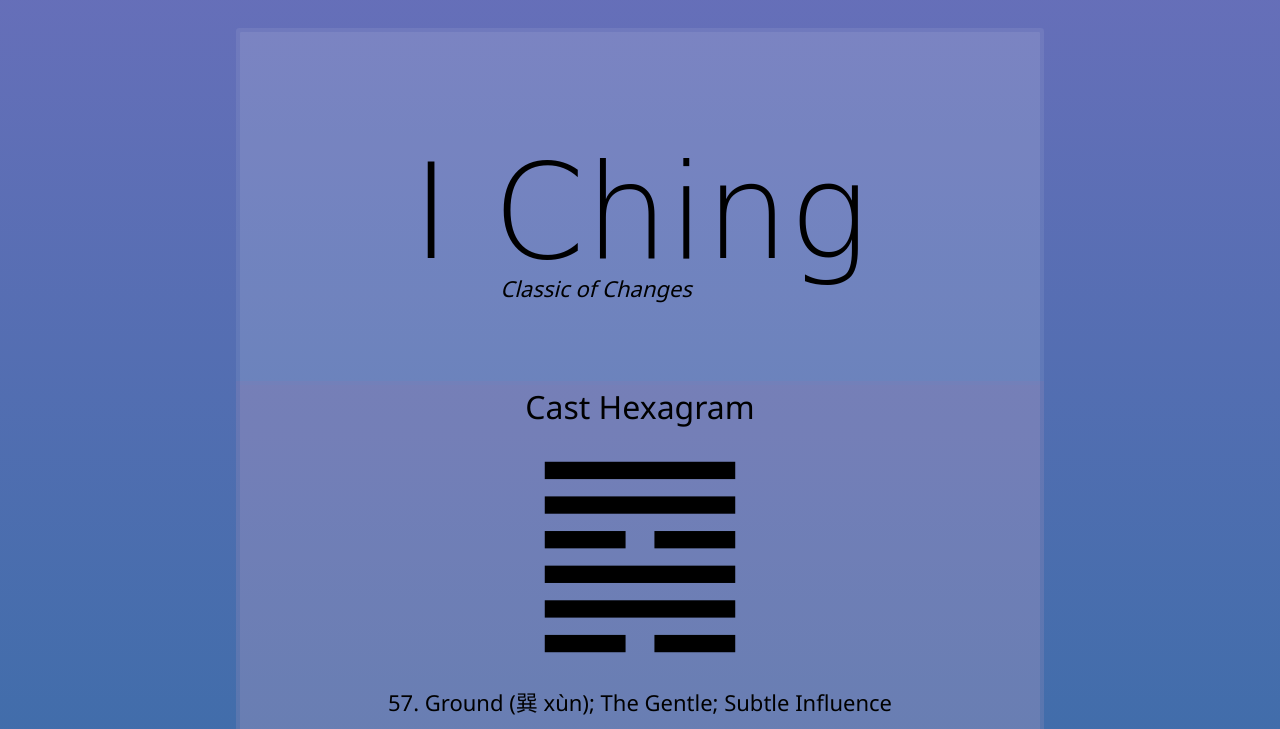
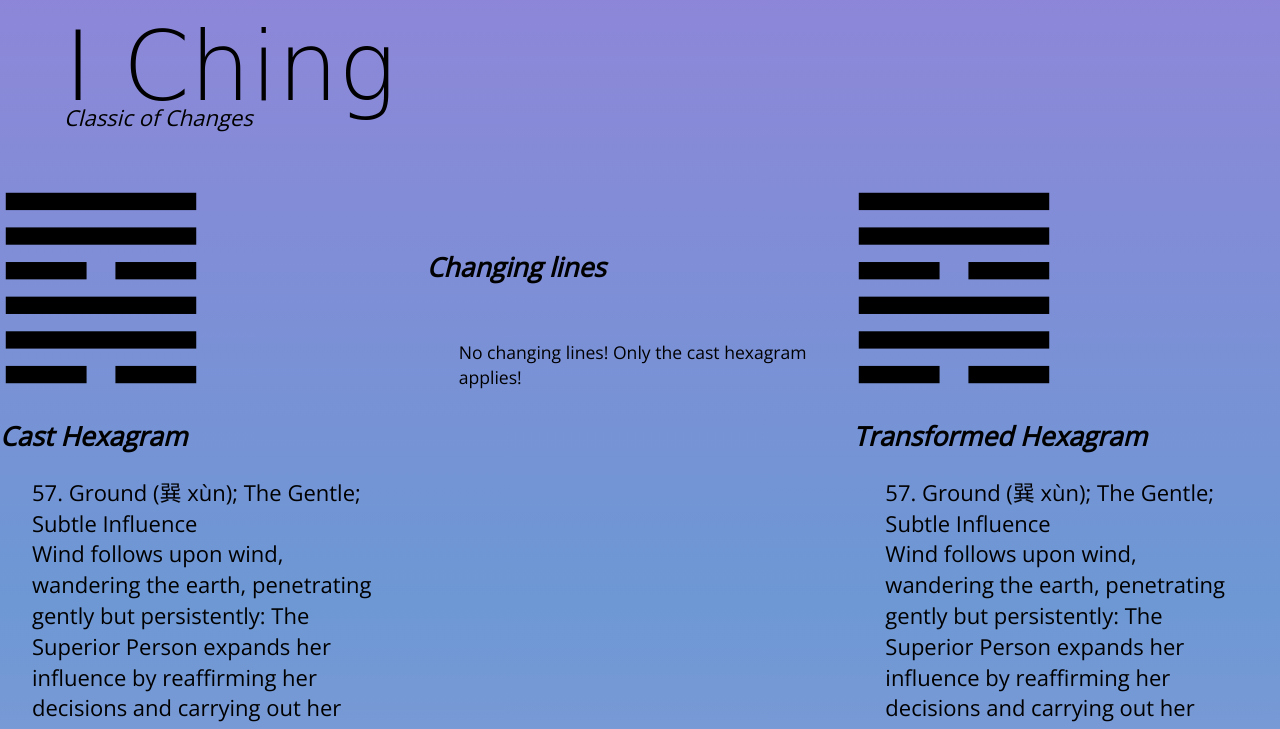
Before and after one commit to ablwr/i-ching, a plain HTML site: page index.html in a window 1280 px wide. Both pictures are taken after a click on the button "Cast!". Shown: the top 729 px of the page. Drawn offline with nearby package versions, Linux system fonts and the light colour scheme; a web font is replaced by a local one.

Commit message:
draft makeover

```diff
--- a/css/css.css
+++ b/css/css.css
@@ -1,12 +1,52 @@
 body {
-  font-family: 'Noto Sans', sans-serif;
+  font-family: 'Open Sans', sans-serif;
   font-size: 22px;
   line-height: 1.4;
 }
 
-@media all and (max-width: 1000px) {
-  body {
-    font-size: 36px;
+#main {
+  position: absolute;
+  width: 100%;
+  height: 100%;
+  display: grid;
+  grid-template-columns: 1fr 3fr;
+  grid-gap: 1em;
+  grid-template-areas:
+   "header"
+   "introduction"
+   "content"
+   "footer"
+
+}
+
+.introduction {
+  grid-area: introduction;
+  float: left;
+  padding-left: 4rem;
+}
+
+#thatWhichIsCast {
+  display: inline-grid;
+  grid-area: content;
+  grid-auto-columns: 1fr;
+  grid-auto-flow: unset;
+}
+
+@media only screen and (min-width: 667px)  {
+  #thatWhichIsCast {
+    display: inline-grid;
+    grid-area: content;
+    grid-auto-columns: 1fr 1fr 1fr;
+    grid-auto-flow: column;
+  }
+  footer {
+    grid-area: footer;
+    height: 2.5rem;
+    text-align: center;
+    margin-top: 2rem;
+    padding-bottom: 2rem;
+    float: right;
+    padding-right: 4rem;
   }
 }
 
@@ -28,44 +68,26 @@ button {
 }
 
 footer {
+  grid-area: footer;
   height: 2.5rem;
   text-align: center;
   margin-top: 2rem;
   padding-bottom: 2rem;
-  max-width: 800px;
 }
 
 footer a {
+  line-height: 4rem;
   text-decoration: none;
 }
 
-#container {
-  position: absolute;
-  width: 100%;
-  height: 100%;
-  display: flex;
-  flex: 1;
-  justify-content: center;
-  align-content: flex-start;
-  text-align: center;
-  align-items: flex-start;
-}
-
-.main {
-  background-color: rgba(255, 255, 255, 0.15);
-  margin-top: 2rem;
-  border-radius: 1px;
-  box-shadow: 0px 0px 0px 4px rgba(255, 255, 255, 0.08);
-  width: 800px;
-}
 
 #canvas {
   width: 100%;
   height: 100%;
   position: fixed;
   z-index:-1;
-  background: linear-gradient(0deg, rgb(113,127,201), rgb(185,166,221), rgb(212,166,221), rgb(64,109,170), rgb(143,113,201));
-  background-size: 800% 800%;
+  background: linear-gradient(0deg, rgb(103, 185, 240), rgb(185,166,221), rgb(212,166,221), rgb(109, 152, 212), rgb(174, 117, 221));
+  background-size: 600% 600%;
   -webkit-animation: colors 60s ease infinite;
   -moz-animation: colors 60s ease infinite;
   animation: colors 60s ease infinite;
@@ -75,17 +97,25 @@ hr {
   opacity: 0.5;
 }
 
+
 #left, #right {
-  max-width: 800px;
-  background-color: rgba(200, 100, 150, 0.1);
-  box-shadow: 0px 0px 0px 4px rgba(200, 100, 150, 0.08);
   animation: change-in 2s alternate linear;
 }
 
+
+#left a, #right a {
+  line-height: 4rem;
+  font-style: oblique;
+  margin-left: 2rem;
+}
+
 #changing {
-  background-color: rgba(100, 100, 150, 0.2);
-  margin: 1rem;
+  padding-top: 5vh;
   animation: change-in 2s alternate linear;
+}
+
+#changing p {
+  padding-top:1rem;
 }
 
 #changing_text {
@@ -93,24 +123,33 @@ hr {
 }
 
 #left_hex, #right_hex {
+  text-align: center;
   margin: 0;
-  font-family: 'Noto Sans', sans-serif;
+  font-family: 'Open Sans', sans-serif;
   font-style: normal;
   font-size: 12rem;
   font-weight: 300;
   line-height: 8rem;
 }
 
+#left_definition, #left_description, #right_definition, #right_description {
+  margin-bottom: 0;
+  margin-top: 0;
+  margin-left: 2rem;
+  margin-right: 2rem;
+}
+
 h1 {
   font-family: 'Ruthie', cursive;
-  font-size: 6em;
-  margin-bottom: 0px;
+  font-size: 6rem;
+  margin: 0;
   font-weight: 300;
 }
 
 h2 {
-  font-size: 2rem;
-  font-weight: 500;
+  font-family: 'Open Sans', sans-serif;
+  font-size: 1.2em;
+  font-style: oblique;
 }
 
 a {
@@ -165,22 +204,16 @@ a {
   max-width: 600px;
 }
 
-#changing {
-  background-color: rgba(200, 100, 150, 0.1);
-  padding: 1rem;
-  animation: change-in 2s alternate linear;
-}
-
 @keyframes change-in {
   0%   {opacity:0;);}
   100% {opacity:1;);}
 }
 
-#changing h2 {
-  margin-top: 2rem;
+#changing_lines, #changing_desc {
+  font-size: 0.8em;
 }
 
-#changing p {
+#changing_lines, #changing_desc, #changing_text {
   margin-bottom: 0;
   margin-top: 0;
   margin-left: 2rem;
--- a/index.html
+++ b/index.html
@@ -1,16 +1,15 @@
 <!DOCTYPE html>
 <html lang="en">
 <head>
-	<meta charset="utf-8" />
+	<meta name="viewport" content="width=device-width, initial-scale=1">
 	<title>I Ching</title>
 	<link rel="shortcut icon" href="favicon.ico" type="image/x-icon">
-	<link href="https://fonts.googleapis.com/css?family=Ruthie|Noto+Sans" rel="stylesheet">
+	<link href="https://fonts.googleapis.com/css?family=Ruthie:400|Open+Sans:300" rel="stylesheet">
 	<link rel="stylesheet" href="css/normalize.css">
 	<link rel="stylesheet" href="css/css.css">
 </head>
 <body>
 	<canvas id="canvas"></canvas>
-	<div id="container">
 	<div class="main">
 		<div class="introduction">
 			<h1 class="animate fadeDown">I Ching</h1>
@@ -29,10 +28,11 @@
 				</div>
 			<div id="hexagram" class="text-center"></div>
 		</div>
+
 		<div id="thatWhichIsCast" class="animate" style="display:none;">
 			<div id="left">
+				<object id="left_hex" type="image/svg+xml" width="202" height="202" data=""></object>
 				<h2>Cast Hexagram</h2>
-					<object id="left_hex" type="image/svg+xml" width="202" height="202" data=""></object>
 				<p id="left_definition"></p>
 				<p id="left_description"></p>
 			</div>
@@ -43,17 +43,18 @@
 				<p id="changing_text"></p>
 			</div>
 			<div id="right">
+				<object id="right_hex" type="image/svg+xml" width="202" height="202" data=""></object>
 				<h2>Transformed Hexagram</h2>
-					<object id="right_hex" type="image/svg+xml" width="202" height="202" data=""></object>
 				<p id="right_definition"></p>
 				<p id="right_description"></p>
 			</div>
 		</div>
+		<footer>
 			<div id="again" class="animate" style="display:none;">
 				<a href="" style="text-decoration:none;"><button class="green hang">Consult the oracle again!</button></a>
 			</div>
-			<footer><a class="hang" href="https://github.com/ablwr"><span class="copyleft">©</span> ablwr</a></footer>
-		</div>
+			<a class="hang" href="https://github.com/ablwr"><span class="copyleft">©</span> ablwr</a>
+		</footer>
 </div>
 	<script type="text/javascript" src="js/yarrow-sort.js"></script>
 	<script type="text/javascript" src="js/hexagrams.js"></script>
```
Lines whose indentation alone changed are shown as unchanged.
